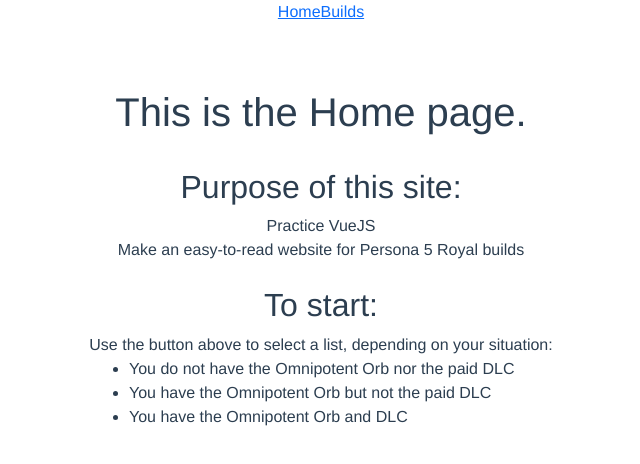
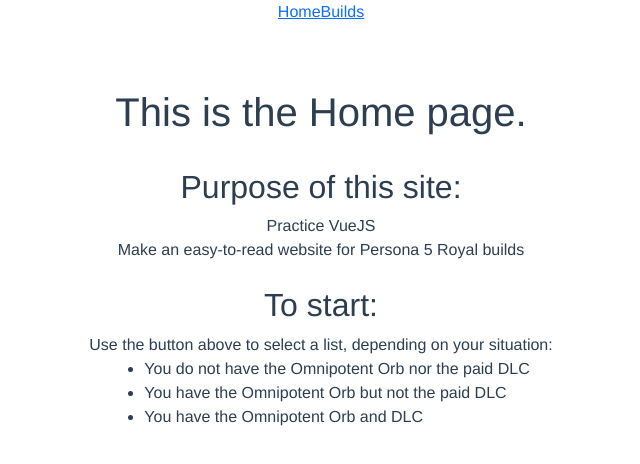
Before and after one commit to MANGA-1614/manga-1614.github.io, a Vue app: page / in a window 1280 px wide. Shown: the top 464 px of the page, without its empty margins (319-959 px from the left). Built offline with nearby package versions, Linux system fonts and the light colour scheme.

Commit message:
fixed list in Home

```diff
--- a/src/views/Home.vue
+++ b/src/views/Home.vue
@@ -23,11 +23,14 @@
         Use the button above to select a list, depending on your situation:
     </div>
 
-    <ul>
-        <li>You do not have the Omnipotent Orb nor the paid DLC</li>
-        <li>You have the Omnipotent Orb but not the paid DLC</li>
-        <li>You have the Omnipotent Orb and DLC</li>
-    </ul>
+    <div id="content">
+        <ul>
+            <li>You do not have the Omnipotent Orb nor the paid DLC</li>
+            <li>You have the Omnipotent Orb but not the paid DLC</li>
+            <li>You have the Omnipotent Orb and DLC</li>
+        </ul>
+    </div>
+
 </template>
 
 <style scoped>
@@ -39,12 +42,14 @@
         margin-top: 5%;
     }
 
-    ul {
-        width: 35%;
-        margin-left: 50%;
-        transform: translateX(-50%);
+    #content {
+        text-align: center;
     }
-    li {
-        text-align:left;
+
+    #content > ul {
+        text-align: left;
+        display:inline-block;
+        zoom:1;
+        *display:inline;
     }
 </style>
```
